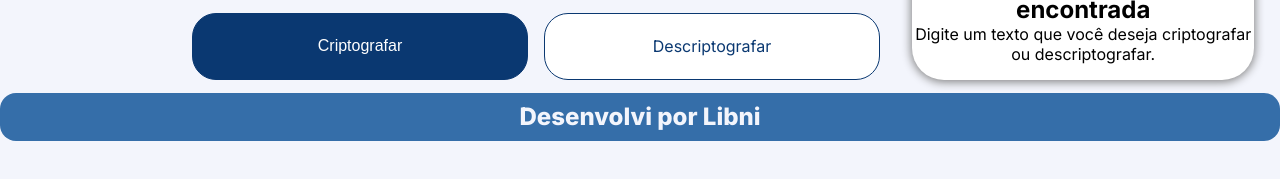
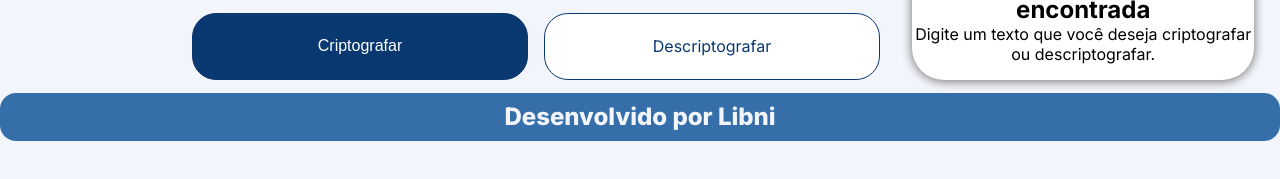
Before and after one commit to Libni-E/Decodificador, a plain HTML site: page index.html in a window 1280 px wide. Shown: the part 579-758 px from the top of the page. Drawn offline with Linux system fonts and the light colour scheme.

Commit message:
Arrumando rodapé

```diff
--- a/index.html
+++ b/index.html
@@ -49,7 +49,7 @@
     </main>
 
     <footer>
-        <h2 class="rodape">Desenvolvi por Libni</h2>
+        <h2 class="rodape">Desenvolvido por Libni</h2>
     </footer>
 </body>
 </html>
```
